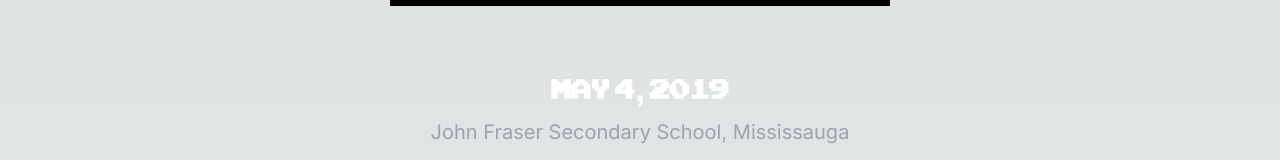
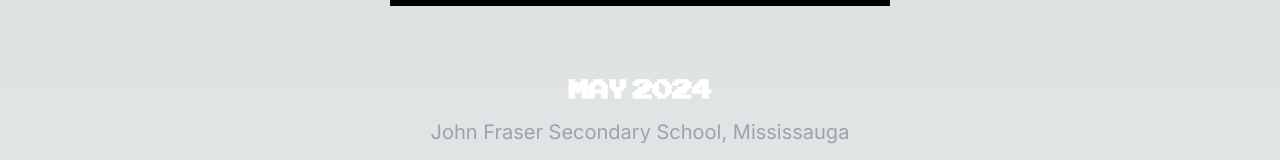
Before and after one commit to FraserHacks/fraserhacks24website, a Next.js app: page / in a window 1280 px wide. Shown: the part 458-618 px from the top of the page. Built offline with nearby package versions, Linux system fonts and the light colour scheme.

Commit message:
Fixed date

```diff
--- a/app/page.tsx
+++ b/app/page.tsx
@@ -21,7 +21,7 @@
       </div>
 
       <div className="text-center max-w-[800px] mx-auto">
-        <h2 className={`${styles.arcadeStyle} text-white text-4xl font-semibold mt-4`}>May 4, 2019</h2>
+        <h2 className={`${styles.arcadeStyle} text-white text-4xl font-semibold mt-4`}>May 2024</h2>
         <h3 className="text-gray-400 text-xl font-normal mt-2 mb-5">John Fraser Secondary School, Mississauga</h3>
         <div id="mc_embed_signup" >
           <label>
```
